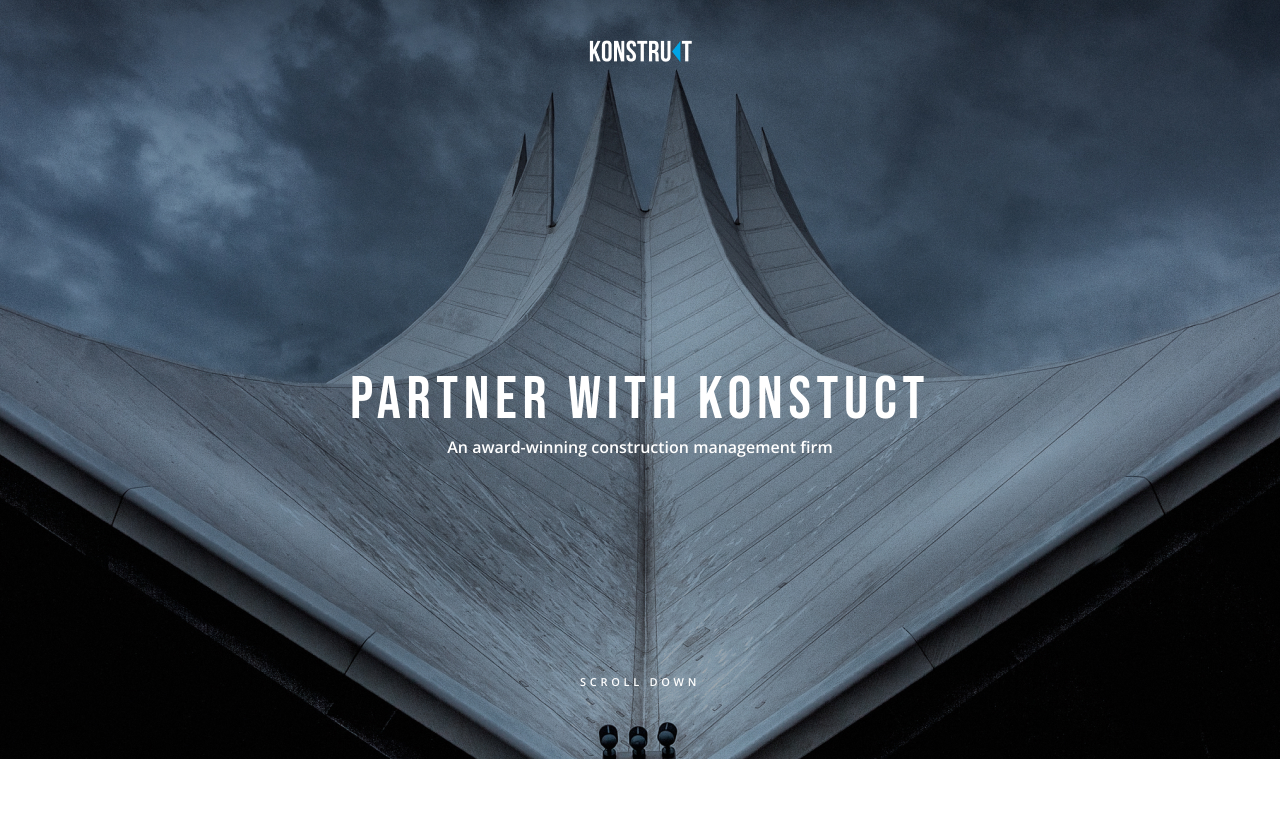
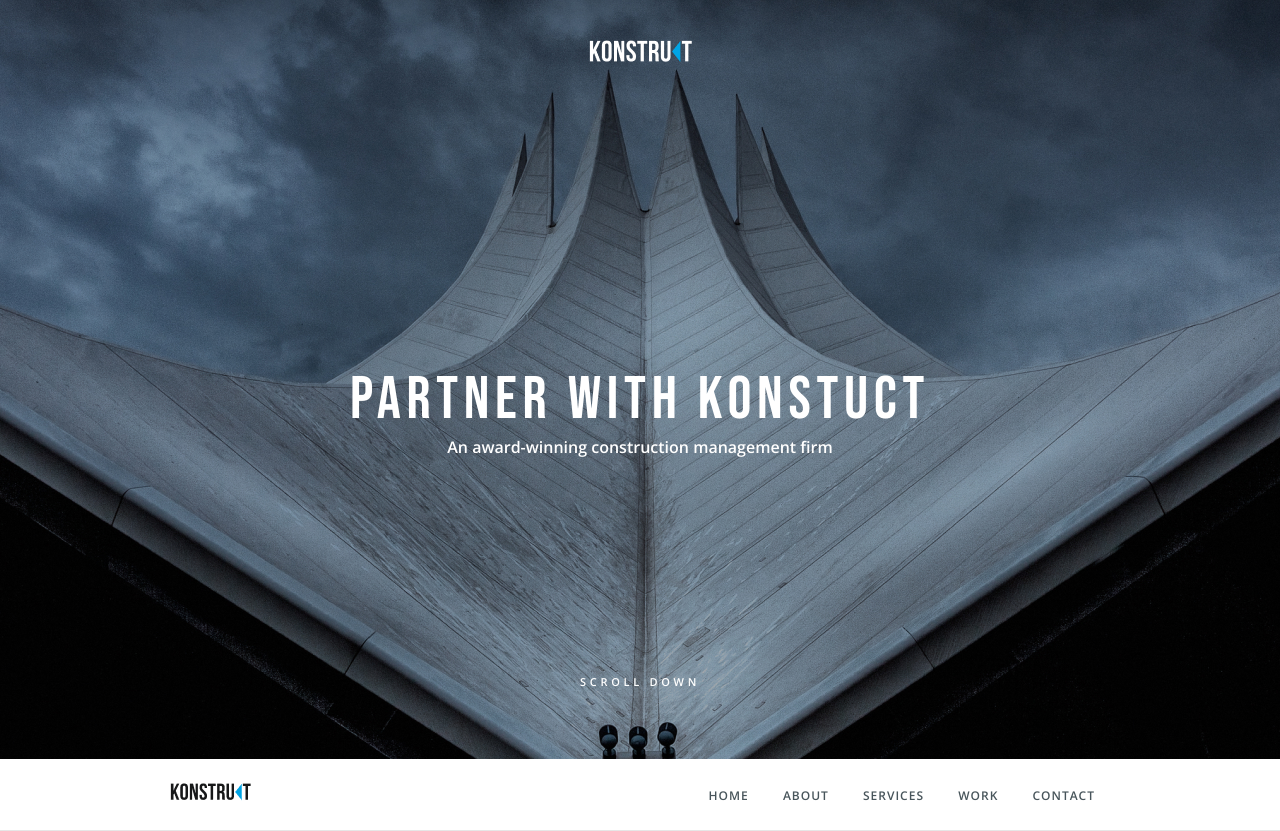
Before and after one commit to LouisMondiale/konstruct, a website: page src/index.html in a window 1280 px wide. Before the commit the page ends 800 px from the top, so only its background shows below. Drawn offline with nearby package versions, Linux system fonts and the light colour scheme; files that its build step writes are made by us from their sources.

Commit message:
Navigation added

```diff
--- a/src/css/styles.less
+++ b/src/css/styles.less
@@ -12,6 +12,11 @@
 body {
    .open();
    color: @primary;
+}
+
+.devider {
+	height: 1px;
+	background: #e6e6e6;
 }
 
 /* Header */
@@ -50,3 +55,38 @@ body {
       color: @white;
    }
 }
+
+/* Navigation */
+
+.navigation {
+
+   &__inner {
+      display: flex;
+      flex-wrap: wrap;
+      align-items: center;
+      justify-content: space-between;
+      padding: 24px 0;
+   }
+
+   &__logo {
+      text-align: center;
+   }
+
+   &__item {
+      display: inline-block;
+      margin: 0 15px;
+      text-transform: uppercase;
+      font-weight: 600;
+      font-size: 12px;
+      letter-spacing: 1px;
+   }
+
+   &__link {
+      color: @primary;
+      text-decoration: none;
+
+      &:hover {
+         color: @accent;
+      }
+   }
+}
--- a/src/index.html
+++ b/src/index.html
@@ -19,5 +19,22 @@
          </div>
       </div>
    </header>
+
+   <nav class="navigation">
+      <div class="wrapper">
+         <div class="navigation__inner">
+            <div class="navigation__logo"><img src="img/projeco-logo-black.png" alt="Logo"></div>
+            <ul class="navigation__menu">
+               <li class="navigation__item"><a href="#" class="navigation__link">Home</a></li>
+               <li class="navigation__item"><a href="#" class="navigation__link">About</a></li>
+               <li class="navigation__item"><a href="#" class="navigation__link">Services</a></li>
+               <li class="navigation__item"><a href="#" class="navigation__link">Work</a></li>
+               <li class="navigation__item"><a href="#" class="navigation__link">Contact</a></li>
+            </ul>
+         </div>
+      </div>
+   </nav>
+
+   <div class="devider"></div>
 </body>
 </html>
```
Also changed, not shown: build/css/styles.css, build/index.html.
